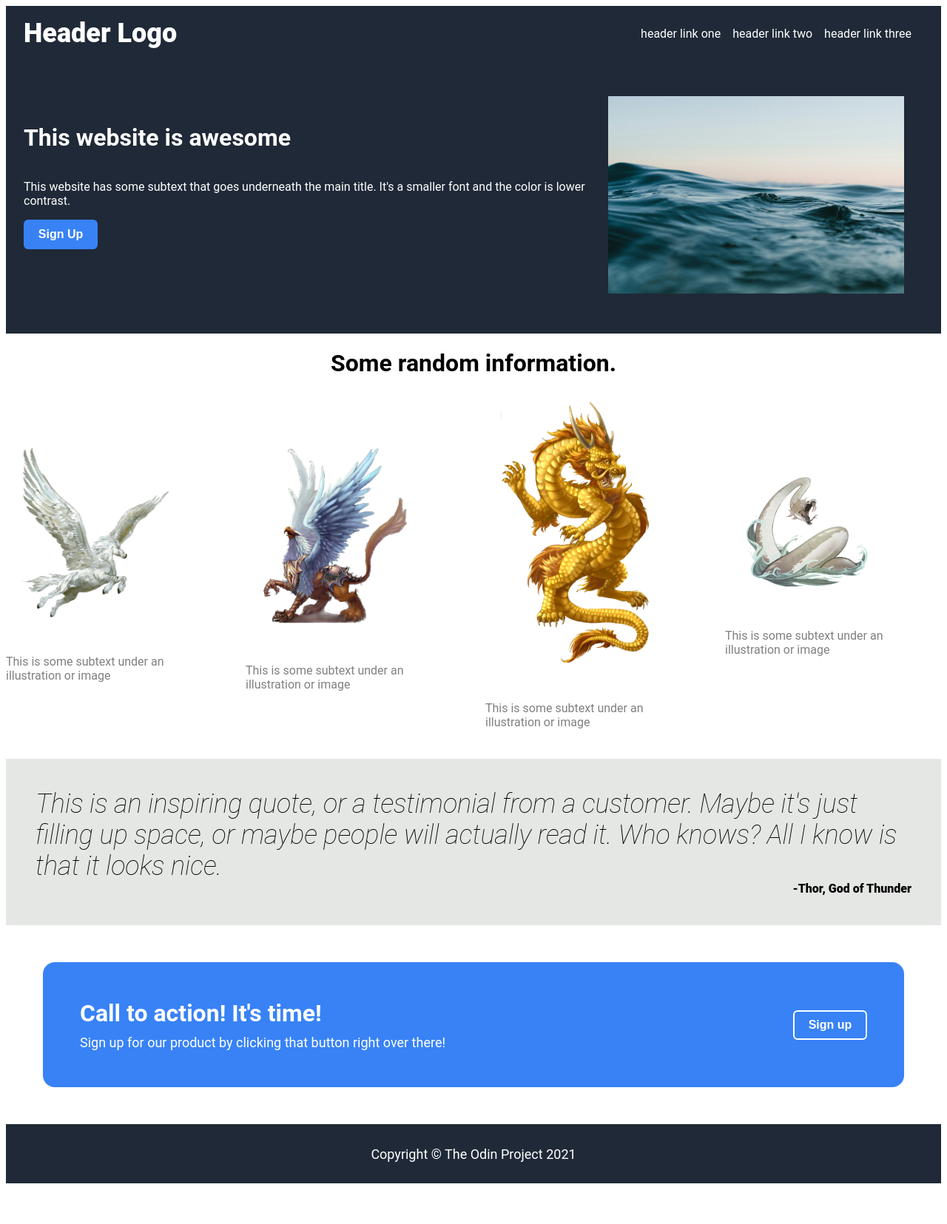
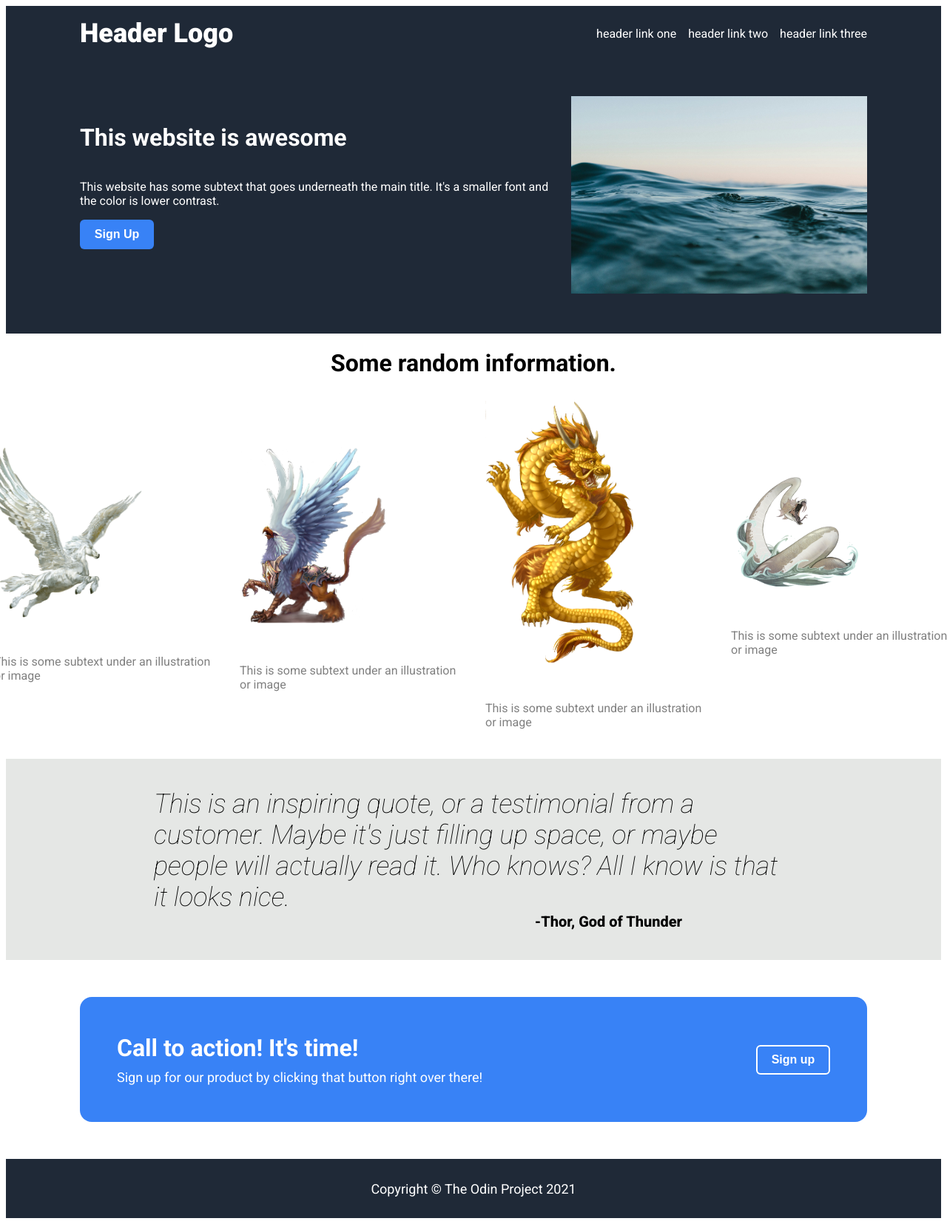
Before and after one commit to bump27/odin-landing-page, a plain HTML site: page index.html in a window 1280 px wide. Shown: the whole page at 74% size. Before the commit the page ends 1608 px from the top, so only its background shows below. Drawn offline with Linux system fonts and the light colour scheme.

Commit message:
Change font and fix margins

```diff
--- a/index.html
+++ b/index.html
@@ -5,6 +5,9 @@
     <meta name="viewport" content="width=device-width, initial-scale=1.0">
     <title>Odin Landing Page</title>
     <link rel="stylesheet" href="styles.css">
+    <link rel="preconnect" href="https://fonts.googleapis.com">
+<link rel="preconnect" href="https://fonts.gstatic.com" crossorigin>
+<link href="https://fonts.googleapis.com/css2?family=Roboto:ital,wght@0,100..900;1,100..900&display=swap" rel="stylesheet">
 </head>
 <body>
     <div class="header">
--- a/styles.css
+++ b/styles.css
@@ -1,3 +1,11 @@
+.roboto-font {
+    font-family: "Roboto", sans-serif;
+    font-optical-sizing: auto;
+    font-weight: 300;
+    font-style: normal;
+    font-variation-settings:
+      "wdth" 100;
+  }
 .header{
     background-color: #1f2937;
     color: white;
@@ -5,7 +13,7 @@
     display: flex;
     justify-content: space-between;
     align-items: center;
-    padding-right: 40px;
+    padding-right: 100px;
     padding-bottom: 48px;
 }
 .header-links{
@@ -15,7 +23,7 @@
     font-size: 36px;
     font-weight: 900;
     margin: 16px;
-    margin-left: 24px;
+    margin-left: 100px;
 }
 a{
     text-decoration: none;
@@ -35,7 +43,7 @@ ul{
 }
 .stuffsone{
     padding: 16px;
-    padding-left: 24px;
+    padding-left: 100px;
     display: flex;
     flex-direction: column;
     align-items: start;
@@ -43,7 +51,7 @@ ul{
 s1.img, img{
     width: 400px;
     height: auto;
-    padding-right: 50px;
+    padding-right: 100px;
     padding-bottom: 50px;
 }
 .sign-up-one > button{
@@ -84,6 +92,8 @@ s1.img, img{
     background-color: #E5E7E5;
     padding: 40px;
     margin-top: 40px;
+    padding-left: 200px;
+    padding-right: 200px;
 }
 .yap{
     font-family: 'Roboto', sans-serif;
@@ -95,7 +105,9 @@ s1.img, img{
     display: flex;
     justify-content: flex-end;
     font-weight: 800;
+    padding-right: 150px;
     font-family: 'Roboto', sans-serif;
+    font-size: 20px;
 }
 
 .call{
@@ -103,7 +115,10 @@ s1.img, img{
     display: flex;
     color: white;
     padding: 50px;
-    margin: 50px;
+    margin-top: 50px;
+    margin-bottom: 50px;
+    margin-right: 100px;
+    margin-left: 100px;
     justify-content: space-between;
     align-items: center;
     font-family: 'Roboto', sans-serif;
```
